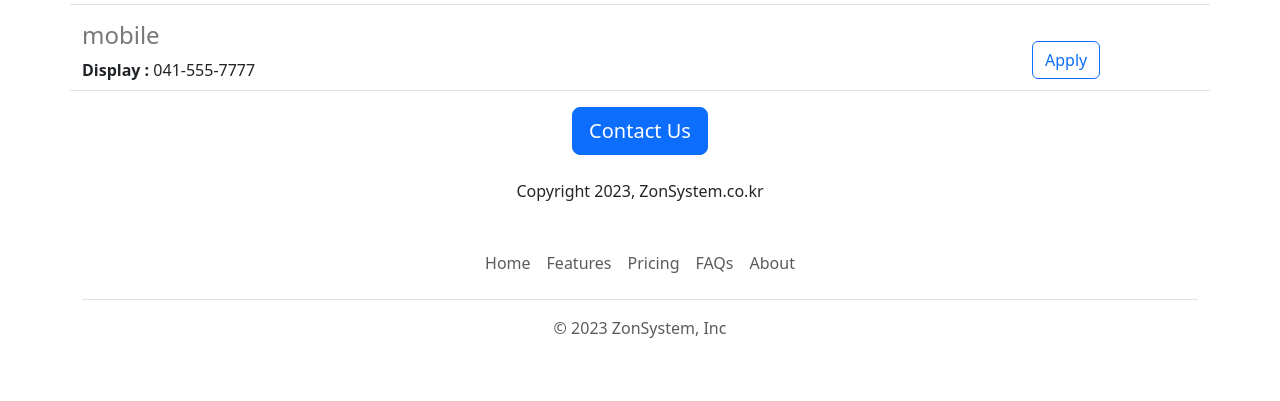
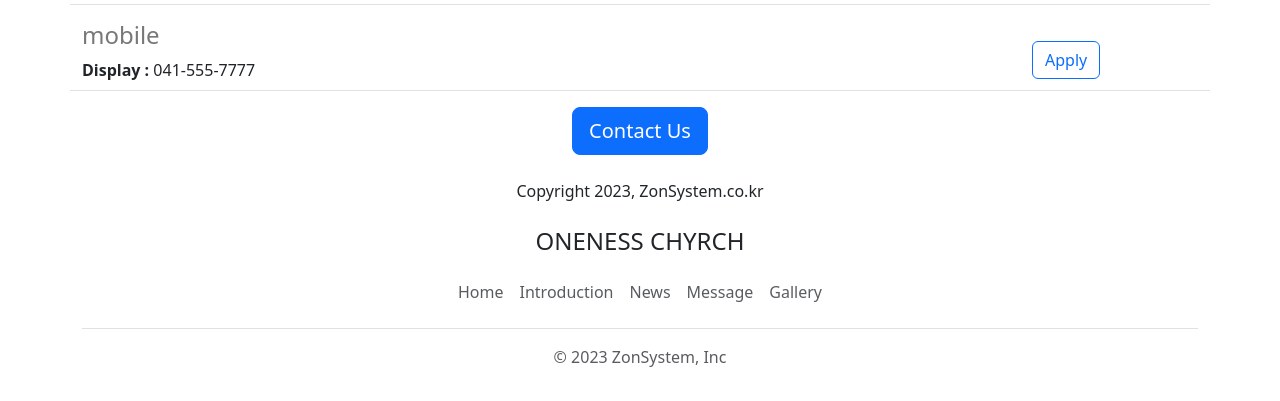
Before and after one commit to Yong-Woo-Kim/RBS-website, a Flask app: page / in a window 1280 px wide. Shown: the part 1264-1665 px from the top of the page. Before the commit the page ends 1602 px from the top, so only its background shows below. Run offline with Flask 2, Linux system fonts and the light colour scheme.

Commit message:
footer change

```diff
--- a/templates/footer.html
+++ b/templates/footer.html
@@ -1,11 +1,12 @@
 <div class="container">
-  <footer class="py-3 my-4">
+  <h4 class="text-center mt-4">ONENESS CHYRCH</h4>
+  <footer class="py-2 my-2">
     <ul class="nav justify-content-center border-bottom pb-3 mb-3">
-      <li class="nav-item"><a href="#" class="nav-link px-2 text-muted">Home</a></li>
-      <li class="nav-item"><a href="#" class="nav-link px-2 text-muted">Features</a></li>
-      <li class="nav-item"><a href="#" class="nav-link px-2 text-muted">Pricing</a></li>
-      <li class="nav-item"><a href="#" class="nav-link px-2 text-muted">FAQs</a></li>
-      <li class="nav-item"><a href="#" class="nav-link px-2 text-muted">About</a></li>
+      <li class="nav-item"><a target="_blank" href="https://www.ioneness.org" class="nav-link px-2 text-muted">Home</a></li>
+      <li class="nav-item"><a target="_blank" href="https://www.ioneness.org/29" class="nav-link px-2 text-muted">Introduction</a></li>
+      <li class="nav-item"><a target="_blank" href="https://www.ioneness.org/31" class="nav-link px-2 text-muted">News</a></li>
+      <li class="nav-item"><a target="_blank" href="https://www.ioneness.org/35" class="nav-link px-2 text-muted">Message</a></li>
+      <li class="nav-item"><a target="_blank" href="https://www.ioneness.org/35" class="nav-link px-2 text-muted">Gallery</a></li>
     </ul>
     <p class="text-center text-muted">&copy; 2023 ZonSystem, Inc</p>
   </footer>
```
